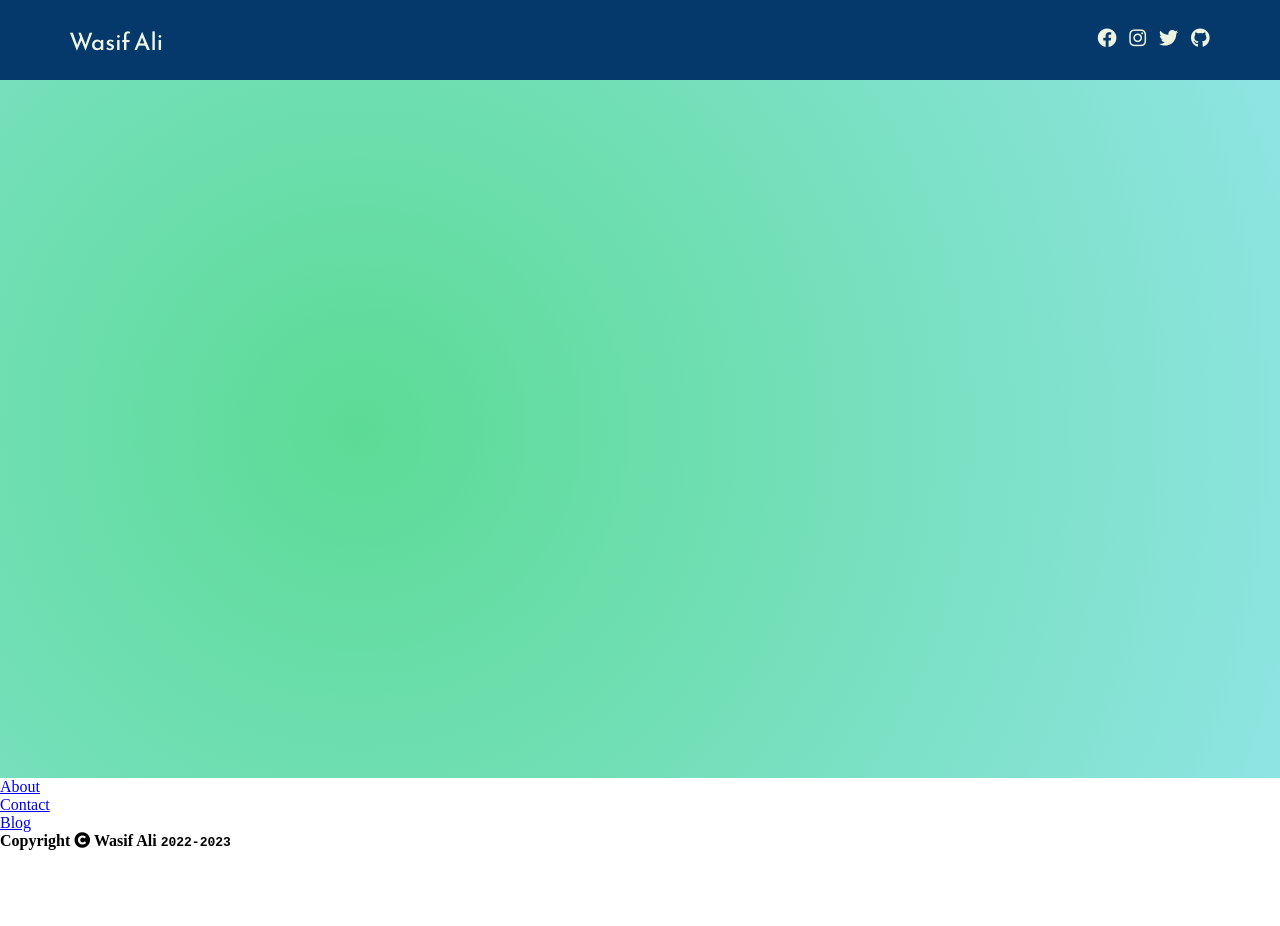
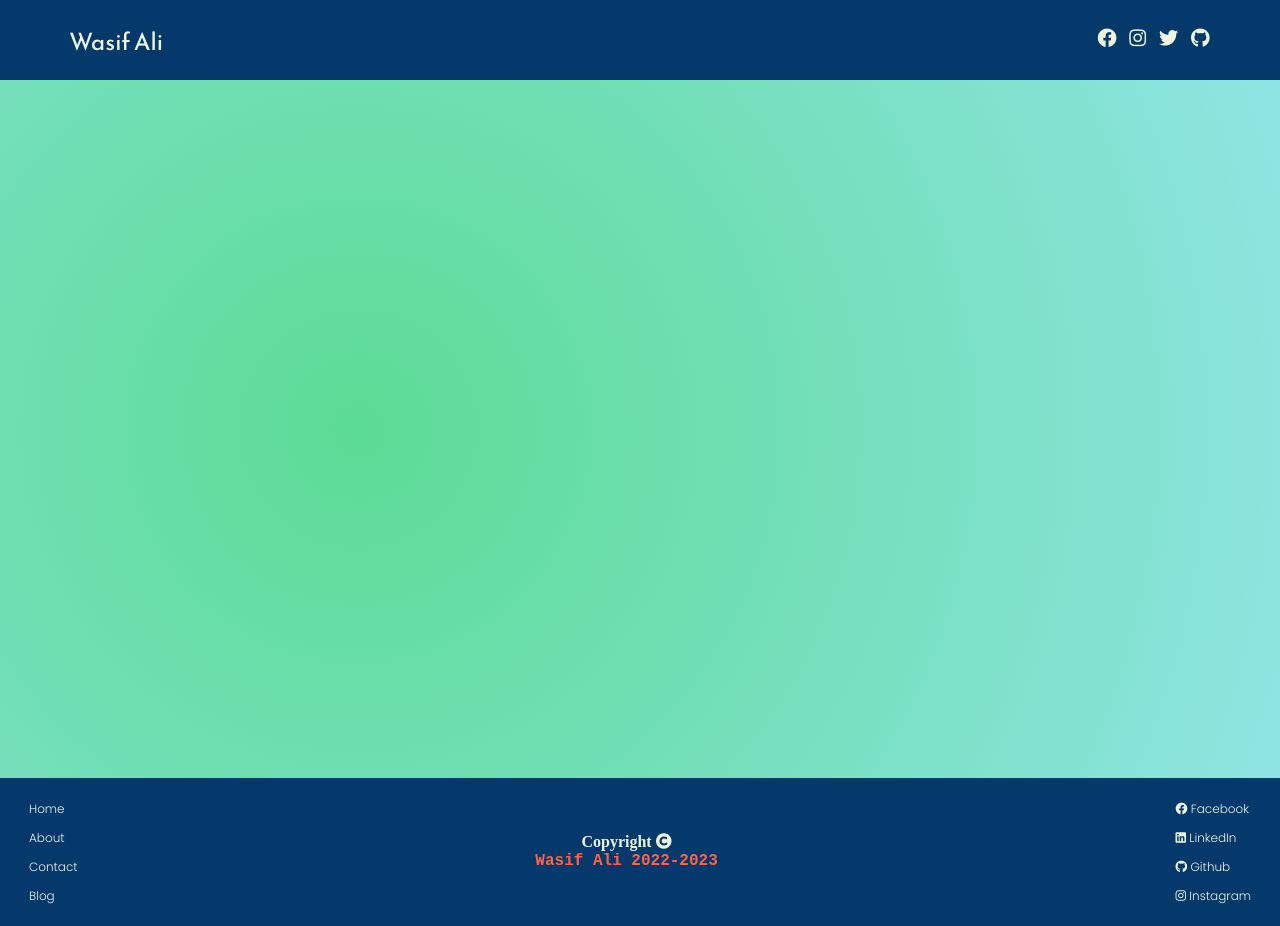
Before and after one commit to WaxifAlee/portfolio, a React (Create React App) app: page / in a window 1280 px wide. Before the commit the page ends 850 px from the top, so only its background shows below. Built offline with nearby package versions, Linux system fonts and the light colour scheme.

Commit message:
footer styling -uncompleted

```diff
--- a/src/components/Footer/Footer.css
+++ b/src/components/Footer/Footer.css
@@ -0,0 +1,40 @@
+.footer {
+  background-color: var(--blue-primary);
+  color: var(--white-front);
+}
+
+.footer > .footer-wrapper {
+  display: flex;
+  justify-content: space-between;
+  align-items: center;
+  padding: 1rem;
+}
+
+.footer > .footer-wrapper ul li {
+  list-style: none;
+  padding: 5px;
+}
+
+.footer > .footer-wrapper a {
+  text-decoration: none;
+  color: var(--white-front);
+  font-family: "Poppins";
+  font-size: 12px;
+  padding: 8px;
+  border-radius: 2px;
+}
+
+.footer > .footer-wrapper a:hover {
+  transition: 0.2s all ease-in;
+  color: var(--green-primary);
+  box-shadow: 0 0 6px #000;
+}
+
+.footer .copyright {
+  text-align: center;
+}
+
+.footer .copyright code {
+  color: tomato;
+  font-size: 1rem;
+}
--- a/src/components/Footer/Footer.jsx
+++ b/src/components/Footer/Footer.jsx
@@ -1,12 +1,16 @@
-import React from 'react';
-import { Link } from 'react-router-dom';
+import React from "react";
+import { Link } from "react-router-dom";
+import "./Footer.css";
 
 const Footer = () => {
-  return <div className="footer">
+  return (
+    <div className="footer">
       <div className="footer-wrapper">
         <div className="pages-links">
           <ul>
-
+            <li>
+              <Link to="/">Home</Link>
+            </li>
             <li>
               <Link to="/about">About</Link>
             </li>
@@ -16,15 +20,60 @@ const Footer = () => {
             <li>
               <Link to="/blog">Blog</Link>
             </li>
-
           </ul>
         </div>
 
         <div className="copyright">
-              <h4> Copyright <i className="fas fa-copyright"></i> Wasif Ali <code>2022-2023</code> </h4>
+          <h4>
+            Copyright <i className="fas fa-copyright"></i>
+            <br />
+            <code> Wasif Ali 2022-2023</code>
+          </h4>
+        </div>
+
+        <div className="social-links">
+          <ul>
+            <li>
+              <a
+                id="facebook-link"
+                target="_blank"
+                href="https://www.facebook.com/Waxif.Alee/"
+              >
+                <i className="fab fa-facebook"></i> Facebook
+              </a>
+            </li>
+            <li>
+              <a
+                id="linkedin-link"
+                target="_blank"
+                href="https://www.linkedin.com/in/wasif-ali-741b0918b/"
+              >
+                <i className="fab fa-linkedin"></i> LinkedIn
+              </a>
+            </li>
+            <li>
+              <a
+                id="github-link"
+                target="_blank"
+                href="https://www.github.com/WaxifAlee/"
+              >
+                <i className="fab fa-github"></i> Github
+              </a>
+            </li>
+            <li>
+              <a
+                id="instagram-link"
+                target="_blank"
+                href="https://www.instagram.com/Waxif.Alee/"
+              >
+                <i className="fab fa-instagram"></i> Instagram
+              </a>
+            </li>
+          </ul>
         </div>
       </div>
-  </div>;
+    </div>
+  );
 };
 
 export default Footer;
--- a/src/components/Navbar/Navbar.jsx
+++ b/src/components/Navbar/Navbar.jsx
@@ -1,5 +1,6 @@
 import React, { useState } from "react";
 import { Outlet, Link } from "react-router-dom";
+import Footer from "../Footer/Footer";
 import "./Navbar.css";
 
 const Navbar = () => {
@@ -113,6 +114,8 @@ const Navbar = () => {
         </div>
       </nav>
       <Outlet />
+
+      <Footer />
     </>
   );
 };
--- a/src/containers/homePage.jsx
+++ b/src/containers/homePage.jsx
@@ -3,10 +3,11 @@ import Footer from "../components/Footer/Footer";
 import "./homePage.css";
 
 const HomePage = () => {
-  return  <div className="home-page">
-    <div className="hero"></div>
-    <Footer />
-  </div> ;
+  return (
+    <div className="home-page">
+      <div className="hero"></div>
+    </div>
+  );
 };
 
 export default HomePage;
```
Lines whose indentation alone changed are shown as unchanged.
